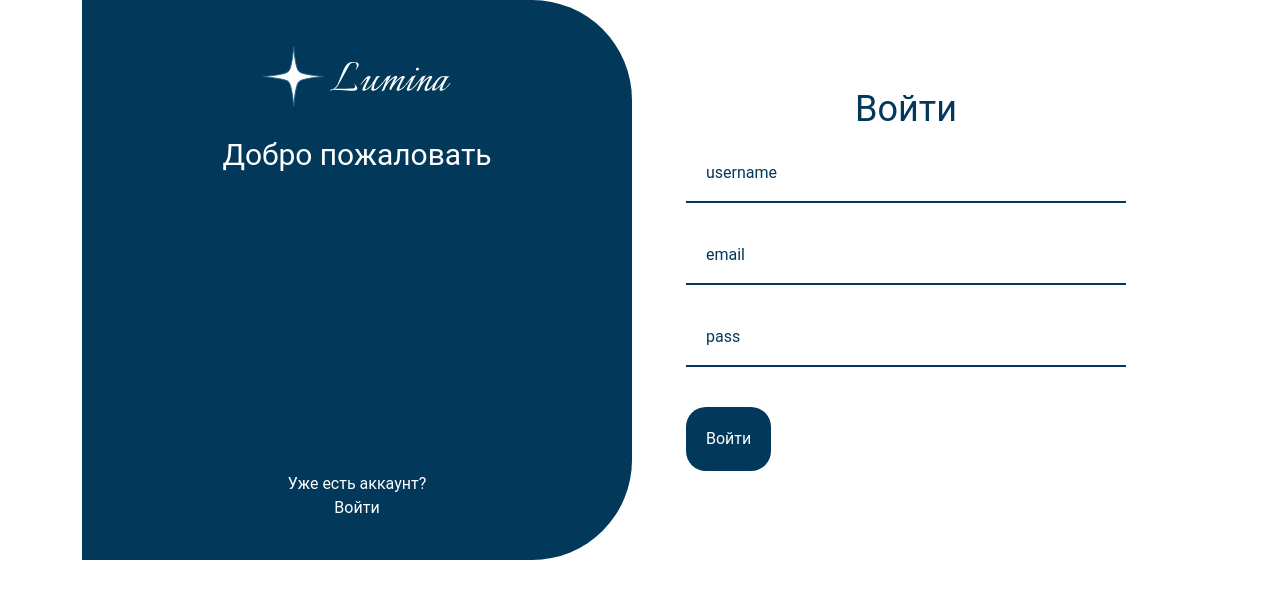
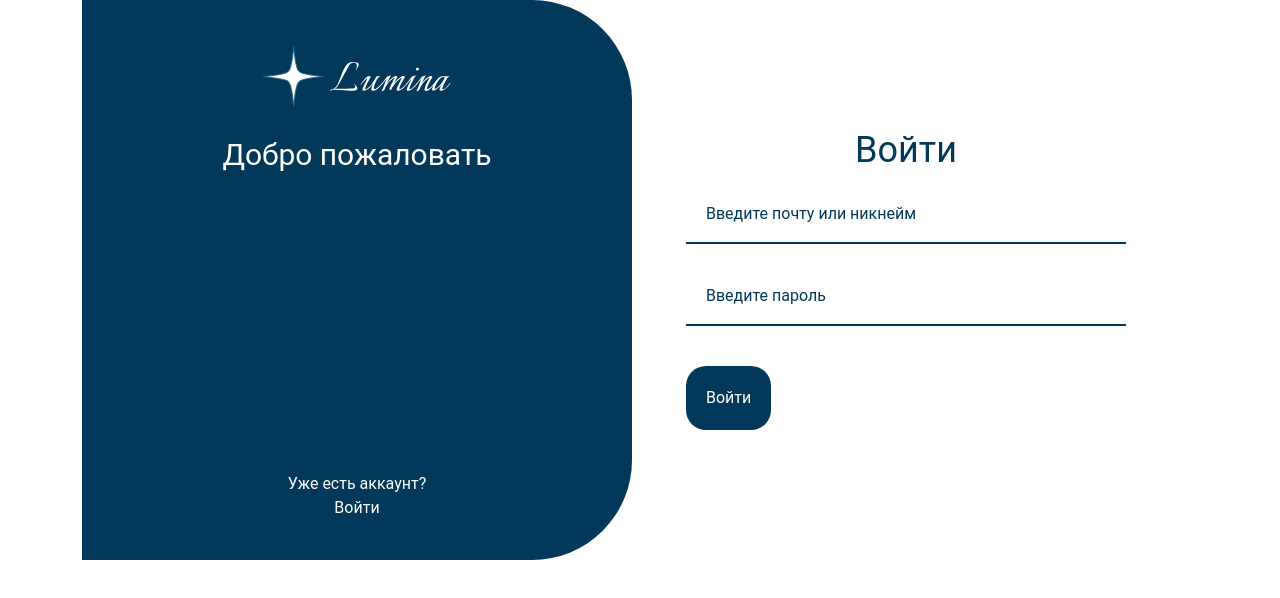
Before and after one commit to kyusak0/Lumina-front, a Next.js app: page /auth in a window 1280 px wide. Shown: the top 598 px of the page. Built offline with nearby package versions, Linux system fonts and the light colour scheme.

Commit message:
add a cookie aith token when you autorize

```diff
--- a/app/_api/_api.tsx
+++ /dev/null
@@ -1,18 +0,0 @@
-import axios from "axios";
-
-
-const api = axios.create({
-    baseURL: "http://127.0.0.1:8001/api",
-});
-
-api.interceptors.request.use(config => {
-    const token = localStorage.getItem("token");
-    if (token) {
-        config.headers.Authorization =`Bearer ${ token }`;
-    }
-    return config;
-}, error => {
-    return Promise.reject(error);
-});
-
-export default api;
--- /dev/null
+++ b/app/_api/api.tsx
@@ -0,0 +1,25 @@
+import axios from "axios";
+
+
+interface Data {
+    userName: string,
+    email: string,
+    login?: string,
+    password: string,
+    rePassword: String,
+    policy:Boolean,
+}
+
+const api = axios.create({
+    baseURL: "http://127.0.0.1:8001/api",
+    withCredentials:true,
+});
+
+export async function getCSRF() {
+    await axios.get("http://127.0.0.1:8001/sanctum/csrf-cookie", {
+      withCredentials: true,
+    });
+  }
+
+
+export default api;
--- a/app/auth/page.tsx
+++ b/app/auth/page.tsx
@@ -4,7 +4,7 @@ import Image from 'next/image'
 
 import logoImage from '../assets/images/logo.svg'
 import styles from './auth.module.css';
-
+import FormAuth from '../components/formAuth';
 import { useState } from 'react';
 
 export default function Auth() {
@@ -16,89 +16,6 @@ export default function Auth() {
     }
 
     return (
-        <div className="flex">
-            <div className="flex mx-auto gap-10">
-                <div className={styles.forms}>
-                    <div className="form form-reg p-4">
-                        <h2 className='text-4xl mb-8 text-center'>Регистрация</h2>
-                        <form action="/profile" method='get'>
-                            <div className={styles.inputWrappers}>
-                                <div className={styles.inputWrapper}>
-                                    <input placeholder='' type="text" name="username" id="username" />
-                                    <label htmlFor="">username</label>
-                                </div>
-                                <div className={styles.inputWrapper}>
-                                    <input placeholder='' type="email" name="email" id="email" />
-                                    <label htmlFor="email">
-                                        email
-                                    </label>
-                                </div>
-                                <div className={styles.inputWrapper}>
-                                    <input placeholder='' type="text" name="pass" id="pass" />
-                                    <label htmlFor="">pass</label>
-                                </div>
-                                <div className={styles.inputWrapper}>
-                                    <input placeholder='' type="text" name="reppass" id="reppass" />
-                                    <label htmlFor="reppass">reppass</label>
-                                </div>
-                                <div className="ml-5 flex gap-2">
-                                    <input type="checkbox" name="policy" id="policy" />
-                                    <label htmlFor="policy">policy</label>
-                                </div>
-                                <div className={styles.btns}>
-                                    <button type="submit">Регистрация</button></div>
-                            </div>
-                        </form>
-                    </div>
-                    <div className="form form-reg p-4">
-                        <h2 className='text-4xl mb-8 text-center'>Войти</h2>
-                        <form action="/profile" method='get'>
-                            <div className={styles.inputWrappers}>
-                                <div className={styles.inputWrapper}>
-                                    <input placeholder='' type="text" name="username" id="username" />
-                                    <label htmlFor="">username</label>
-                                </div>
-                                <div className={styles.inputWrapper}>
-                                    <input placeholder='' type="email" name="email" id="email" />
-                                    <label htmlFor="email">
-                                        email
-                                    </label>
-                                </div>
-                                <div className={styles.inputWrapper}>
-                                    <input placeholder='' type="text" name="pass" id="pass" />
-                                    <label htmlFor="">pass</label>
-                                </div>
-                                <div className={styles.btns}>
-                                    <button type="submit">Войти</button>
-                                </div>
-                            </div>
-                        </form>
-                    </div>
-                </div>
-                <div className={open ? styles.formBackRight : styles.formBackLeft}>
-                    <div className={styles.formTitle} >
-                        <div className={styles.formTitleTop}>
-                            <Image
-                                src={logoImage}
-                                alt="Lumina's logo"
-                                width='200'
-                                height='60' />
-
-                            <h2 className='text-3xl mb-8 text-center'>Добро пожаловать</h2>
-                        </div>
-                        <div className={styles.formTitleBottom}>
-                            <button
-                                className={styles.btn}
-                                onClick={handleClick}
-                            >
-                                Уже есть аккаунт?
-                                <br></br>
-                                Войти
-                            </button>
-                        </div>
-                    </div>
-                </div>
-            </div>
-        </div >
-    );
+        <FormAuth />
+    )
 }
--- a/app/components/formAuth.tsx
+++ b/app/components/formAuth.tsx
@@ -3,15 +3,59 @@ import Image from 'next/image'
 
 import logoImage from '../assets/images/logo.svg'
 import styles from './form.module.css';
+import { useRouter } from "next/navigation";
 
-import { useState } from 'react';
+import { useEffect, useState } from 'react';
+import api, { getCSRF} from '../_api/_api'
+
 
 export default function formAuth() {
+    const router = useRouter();
+    const [form, setForm] = useState({
+        userName: "",
+        email: "",
+        login: "",
+        password: "",
+        rePassword: "",
+        policy:Boolean,
+    });
+    const handleChange = (e: any) => {
+        setForm({ ...form, [e.target.name]: e.target.value });
+    };
+    const handleRegister = async (e: any) => {
+        e.preventDefault();
+        try {
+            await getCSRF();
+            await api.post("/register", form);
+            const res = await api.post("/login", {
+                login: form.email || form.userName,
+                password: form.password,
+              });
+              router.push("/profile");
+
+        } catch (err: any) {
+            alert(err.response?.data?.message || "Ошибка входа");
+        }
 
 
 
+    };
+    const handleLogin = async (e: any) => {
+        e.preventDefault();
+        try {
+            await getCSRF();
+            const res = await api.post("/login", {
+                login: form.login,
+                password: form.password,
+            });
+
+            router.push("/profile");
+        } catch (err: any) {
+            alert(err.response?.data?.message || "Ошибка входа");
+        }
+    };
+
     const [open, setOpen] = useState(false);
-
     const handleClick = () => {
         setOpen(!open);
     }
@@ -24,28 +68,28 @@ export default function formAuth() {
                     <div className={styles.forms}>
                         <div className="form form-reg p-4">
                             <h2 className='text-4xl mb-8 text-center'>Регистрация</h2>
-                            <form action="/profile" method='get'>
+                            <form onSubmit={handleRegister}>
                                 <div className={styles.inputWrappers}>
                                     <div className={styles.inputWrapper}>
-                                        <input placeholder='' type="text" name="username" id="username" />
-                                        <label htmlFor="">username</label>
+                                        <input placeholder='' type="text" name="userName" id="userName" onChange={handleChange}/>
+                                        <label htmlFor="">Введите никнейм</label>
                                     </div>
                                     <div className={styles.inputWrapper}>
-                                        <input placeholder='' type="email" name="email" id="email" />
+                                        <input placeholder='' type="email" name="email" id="email" onChange={handleChange}/>
                                         <label htmlFor="email">
-                                            email
+                                            Введите почту
                                         </label>
                                     </div>
                                     <div className={styles.inputWrapper}>
-                                        <input placeholder='' type="text" name="pass" id="pass" />
-                                        <label htmlFor="">pass</label>
+                                        <input placeholder='' type="text" name="password" id="password" onChange={handleChange}/>
+                                        <label htmlFor="">Введите пароль</label>
                                     </div>
                                     <div className={styles.inputWrapper}>
-                                        <input placeholder='' type="text" name="reppass" id="reppass" />
-                                        <label htmlFor="reppass">reppass</label>
+                                        <input placeholder='' type="text" name="rePassword" id="rePassword" onChange={handleChange}/>
+                                        <label htmlFor="rePassword">Подтверждение пароля</label>
                                     </div>
                                     <div className="ml-5 flex gap-2">
-                                        <input type="checkbox" name="policy" id="policy" />
+                                        <input type="checkbox" name="policy" id="policy" onChange={handleChange}/>
                                         <label htmlFor="policy">policy</label>
                                     </div>
                                     <div className={styles.btns}>
@@ -55,21 +99,15 @@ export default function formAuth() {
                         </div>
                         <div className="form form-reg p-4">
                             <h2 className='text-4xl mb-8 text-center'>Войти</h2>
-                            <form action="/profile" method='get'>
+                            <form onSubmit={handleLogin}>
                                 <div className={styles.inputWrappers}>
                                     <div className={styles.inputWrapper}>
-                                        <input placeholder='' type="text" name="username" id="username" />
-                                        <label htmlFor="">username</label>
+                                        <input placeholder='' type="text" name="login" id="login" onChange={handleChange}/>
+                                        <label htmlFor="">Введите почту или никнейм</label>
                                     </div>
                                     <div className={styles.inputWrapper}>
-                                        <input placeholder='' type="email" name="email" id="email" />
-                                        <label htmlFor="email">
-                                            email
-                                        </label>
-                                    </div>
-                                    <div className={styles.inputWrapper}>
-                                        <input placeholder='' type="text" name="pass" id="pass" />
-                                        <label htmlFor="">pass</label>
+                                        <input placeholder='' type="text" name="password" id="password" onChange={handleChange}/>
+                                        <label htmlFor="">Введите пароль</label>
                                     </div>
                                     <div className={styles.btns}>
                                         <button type="submit">Войти</button>
```
